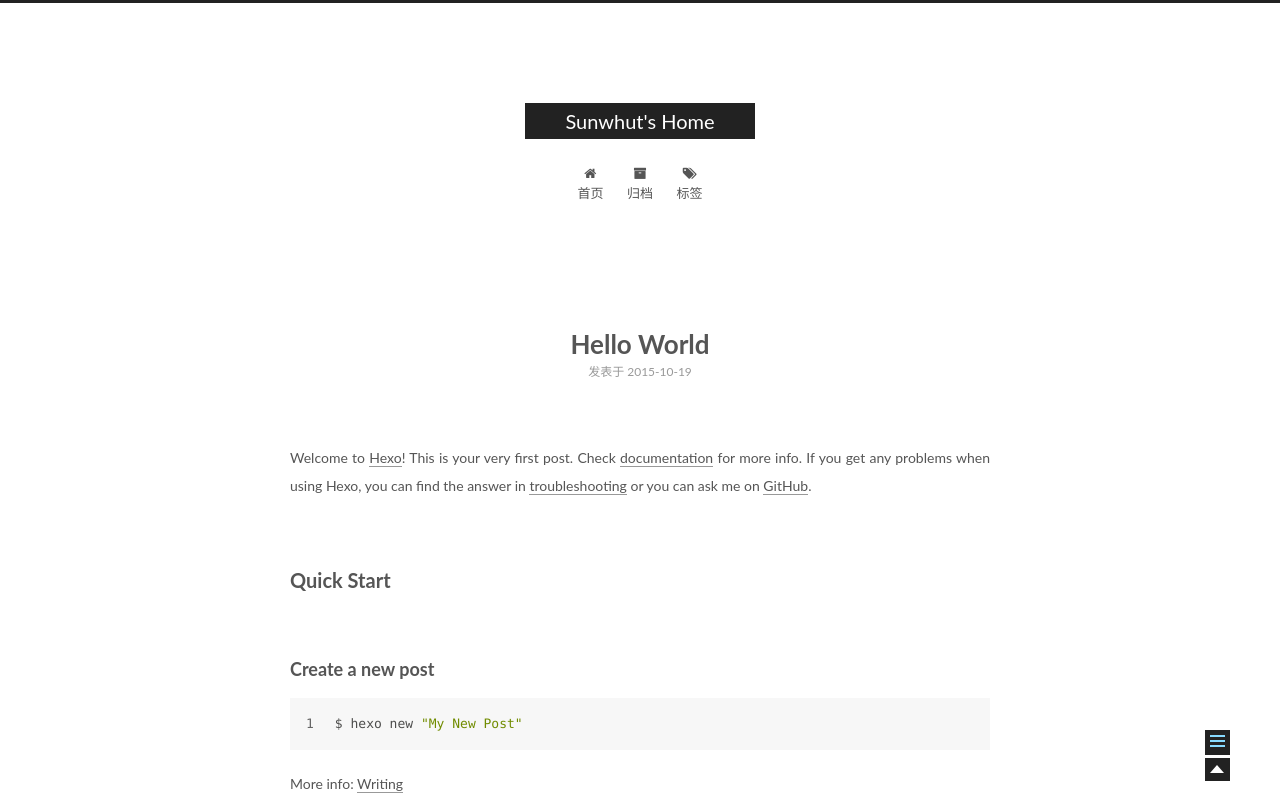
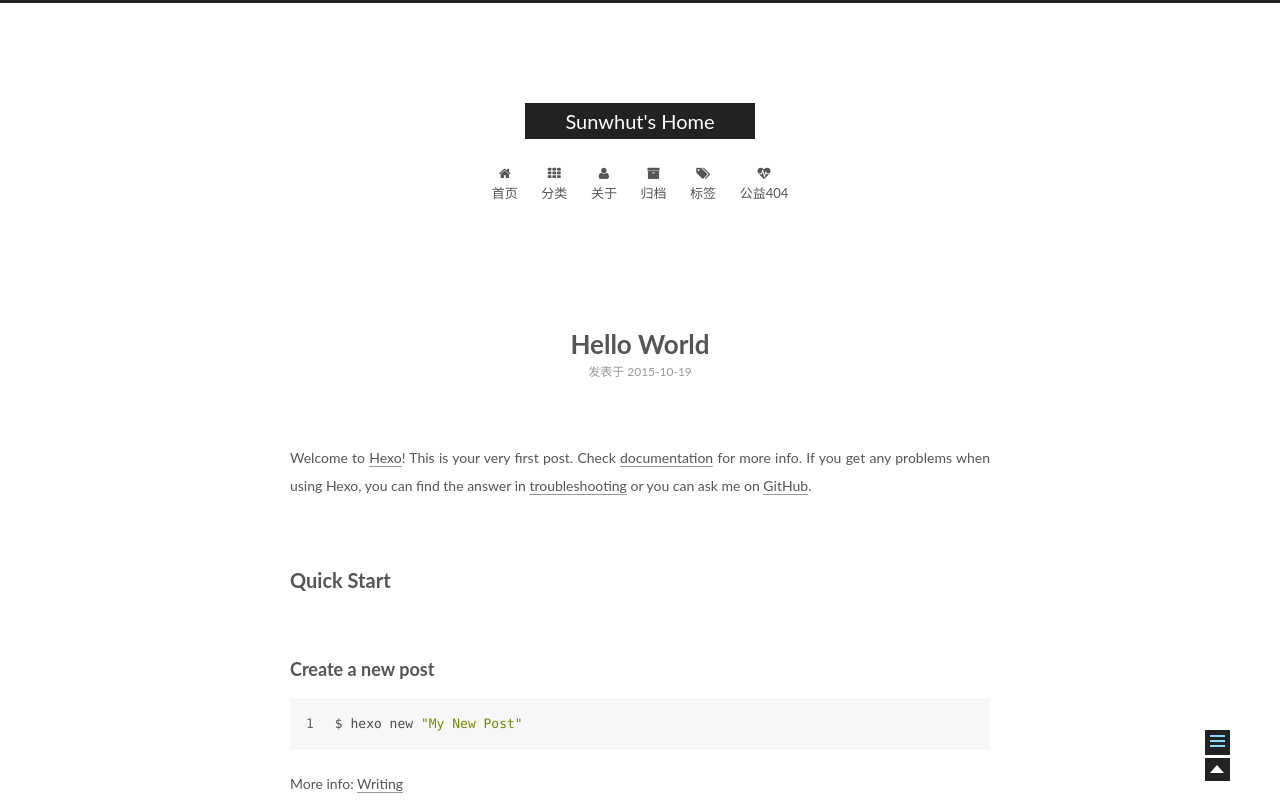
Before and after one commit to sunwhut/sunwhut.github.io, a plain HTML site: page 2015/10/19/hello-world/index.html in a window 1280 px wide. Shown: the top 801 px of the page. Drawn offline with Linux system fonts and the light colour scheme; a web font is replaced by a local one.

Commit message:
Site updated: 2015-10-21 15:41:05

```diff
--- a/2015/10/19/hello-world/index.html
+++ b/2015/10/19/hello-world/index.html
@@ -132,6 +132,26 @@ Quick">
         </li>
 
 
+        <li class="menu-item menu-item-categories">
+          <a href="/categories" rel="section">
+
+              <i class="menu-item-icon fa fa-th"></i> <br />
+
+            分类
+          </a>
+        </li>
+
+
+        <li class="menu-item menu-item-about">
+          <a href="/about" rel="section">
+
+              <i class="menu-item-icon fa fa-user"></i> <br />
+
+            关于
+          </a>
+        </li>
+
+
         <li class="menu-item menu-item-archives">
           <a href="/archives" rel="section">
 
@@ -148,6 +168,16 @@ Quick">
               <i class="menu-item-icon fa fa-tags"></i> <br />
 
             标签
+          </a>
+        </li>
+
+
+        <li class="menu-item menu-item-commonweal">
+          <a href="/404.html" rel="section">
+
+              <i class="menu-item-icon fa fa-heartbeat"></i> <br />
+
+            公益404
           </a>
         </li>
 
@@ -298,10 +328,10 @@ Quick">
           </div>
 
           <div class="site-state-item site-state-categories">
-
+            <a href="/categories">
               <span class="site-state-item-count">0</span>
               <span class="site-state-item-name">分类</span>
-
+              </a>
           </div>
 
           <div class="site-state-item site-state-tags">
--- a/css/main.css
+++ b/css/main.css
@@ -1005,7 +1005,7 @@ body {
   width: 4px;
   height: 4px;
   border-radius: 50%;
-  background: #ff2bff;
+  background: #de5d86;
 }
 .sidebar-nav {
   margin: 0;
```
Also changed, not shown: archives/2015/10/index.html (+32 -2 lines), archives/2015/index.html (+32 -2 lines), archives/index.html (+32 -2 lines), index.html (+32 -2 lines).
